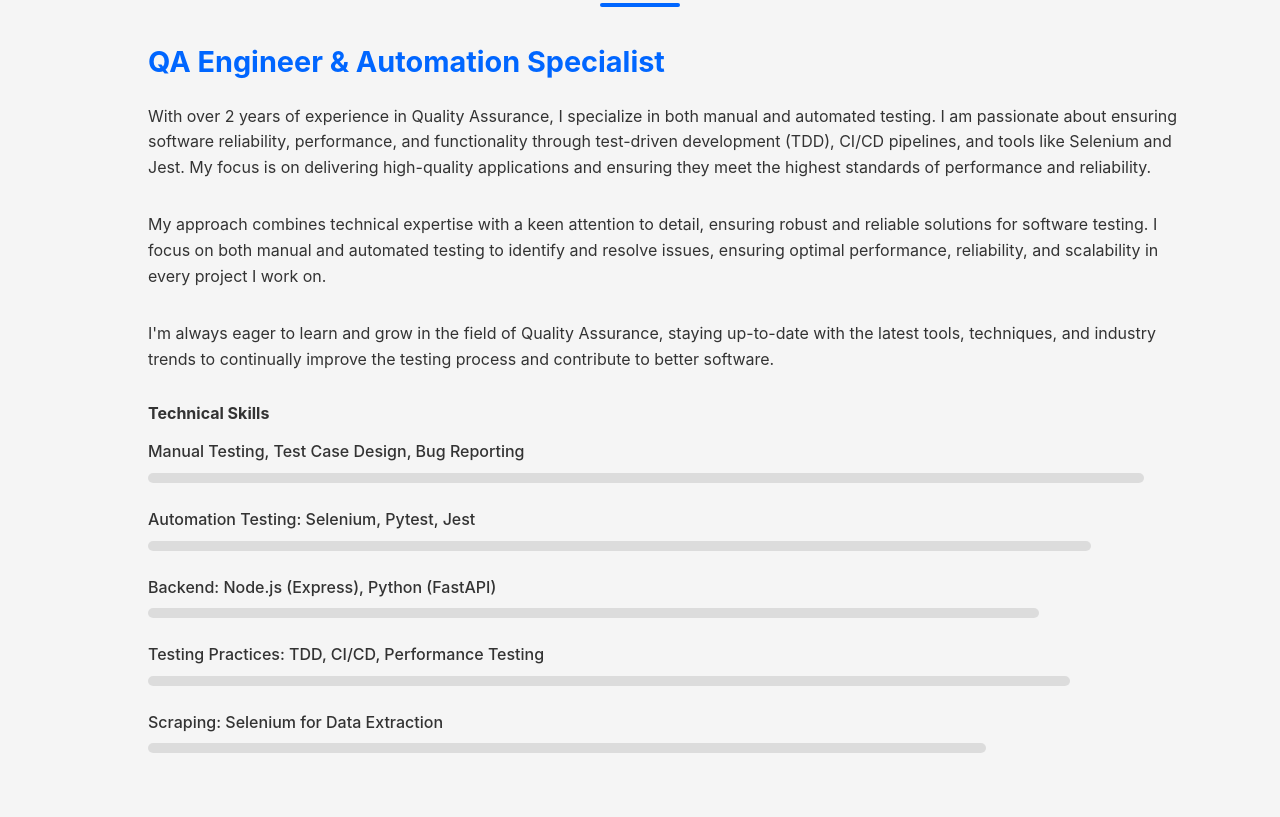
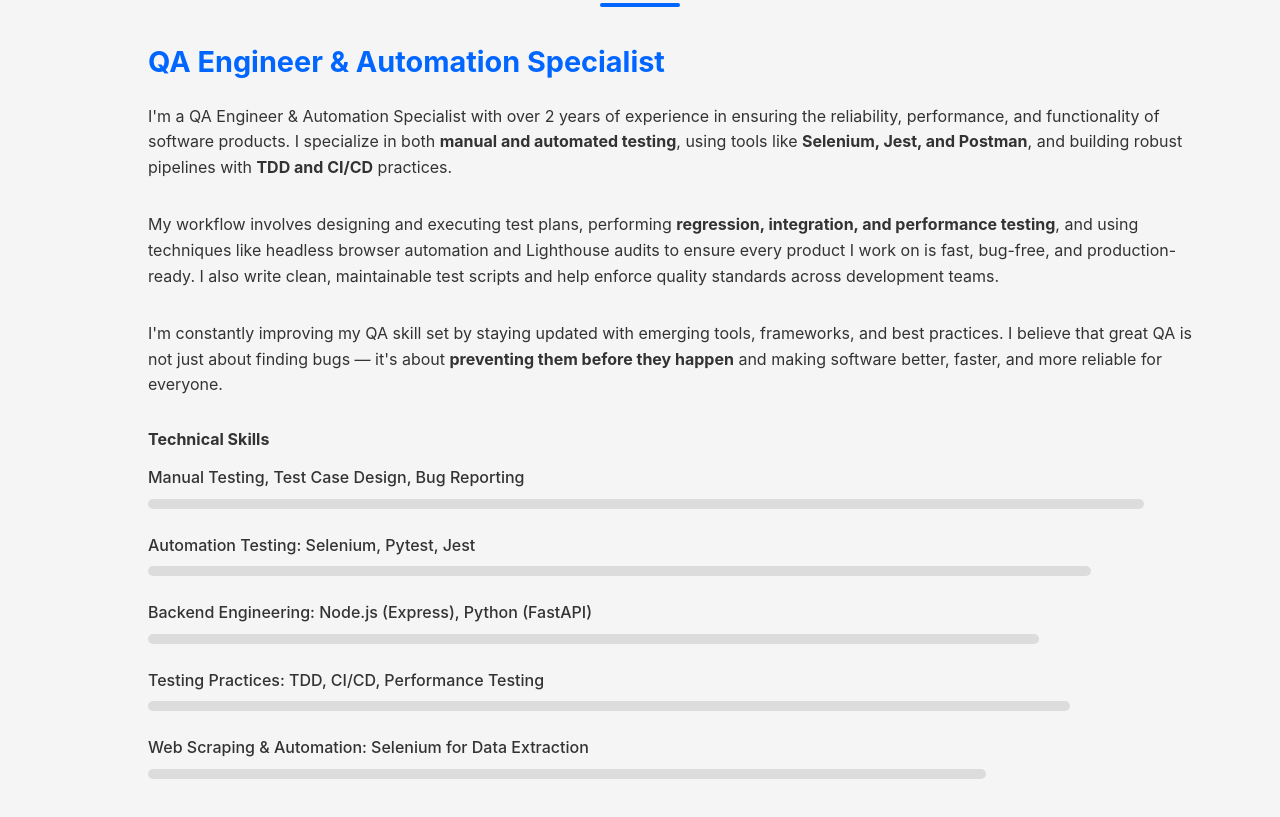
Before and after one commit to IsraelOjiefoh/israel, a plain HTML site: page index.html in a window 1280 px wide. Shown: the part 1101-1918 px from the top of the page. Drawn offline with Linux system fonts and the light colour scheme.

Commit message:
Enhance content clarity and detail in hero and about sections for improved communication of skills and experience

```diff
--- a/index.html
+++ b/index.html
@@ -956,11 +956,16 @@
             </h1>
             <h2 class="animate-text delay-1">Fullstack QA Engineer</h2>
             <p class="animate-text delay-2">
-              I specialize in ensuring the quality and reliability of software
-              through both manual and automated testing. With expertise in
-              Selenium, Jest, TDD, and CI/CD, I ensure that applications meet
-              the highest standards of performance and functionality.
+              I specialize in delivering high-quality, reliable software through
+              a mix of manual and automated testing. With hands-on experience
+              using tools like <strong>Selenium</strong> and
+              <strong>Jest</strong>, and a solid foundation in
+              <strong>Test-Driven Development (TDD)</strong> and
+              <strong>CI/CD pipelines</strong>, I ensure every application I
+              work on meets top-tier performance, functionality, and reliability
+              standards.
             </p>
+
             <div class="cta-buttons animate-text delay-3">
               <a href="#contact" class="btn primary">Hire Me</a>
               <a href="#portfolio" class="btn secondary">View My Work</a>
@@ -1005,27 +1010,31 @@
           <div class="about-text">
             <h3>QA Engineer &amp; Automation Specialist</h3>
             <p>
-              With over 2 years of experience in Quality Assurance, I specialize
-              in both manual and automated testing. I am passionate about
-              ensuring software reliability, performance, and functionality
-              through test-driven development (TDD), CI/CD pipelines, and tools
-              like Selenium and Jest. My focus is on delivering high-quality
-              applications and ensuring they meet the highest standards of
-              performance and reliability.
+              I'm a QA Engineer & Automation Specialist with over 2 years of
+              experience in ensuring the reliability, performance, and
+              functionality of software products. I specialize in both
+              <strong>manual and automated testing</strong>, using tools like
+              <strong>Selenium, Jest, and Postman</strong>, and building robust
+              pipelines with <strong>TDD and CI/CD</strong> practices.
             </p>
 
             <p>
-              My approach combines technical expertise with a keen attention to
-              detail, ensuring robust and reliable solutions for software
-              testing. I focus on both manual and automated testing to identify
-              and resolve issues, ensuring optimal performance, reliability, and
-              scalability in every project I work on.
+              My workflow involves designing and executing test plans,
+              performing
+              <strong>regression, integration, and performance testing</strong>,
+              and using techniques like headless browser automation and
+              Lighthouse audits to ensure every product I work on is fast,
+              bug-free, and production-ready. I also write clean, maintainable
+              test scripts and help enforce quality standards across development
+              teams.
             </p>
+
             <p>
-              I'm always eager to learn and grow in the field of Quality
-              Assurance, staying up-to-date with the latest tools, techniques,
-              and industry trends to continually improve the testing process and
-              contribute to better software.
+              I'm constantly improving my QA skill set by staying updated with
+              emerging tools, frameworks, and best practices. I believe that
+              great QA is not just about finding bugs — it's about
+              <strong>preventing them before they happen</strong> and making
+              software better, faster, and more reliable for everyone.
             </p>
 
             <div class="skills">
@@ -1040,7 +1049,10 @@
                   <div class="progress-bar" data-progress="90"></div>
                 </div>
                 <div class="skill">
-                  <span>Backend: Node.js (Express), Python (FastAPI)</span>
+                  <span
+                    >Backend Engineering: Node.js (Express), Python
+                    (FastAPI)</span
+                  >
                   <div class="progress-bar" data-progress="85"></div>
                 </div>
                 <div class="skill">
@@ -1050,7 +1062,10 @@
                   <div class="progress-bar" data-progress="88"></div>
                 </div>
                 <div class="skill">
-                  <span>Scraping: Selenium for Data Extraction</span>
+                  <span
+                    >Web Scraping & Automation: Selenium for Data
+                    Extraction</span
+                  >
                   <div class="progress-bar" data-progress="80"></div>
                 </div>
               </div>
```
